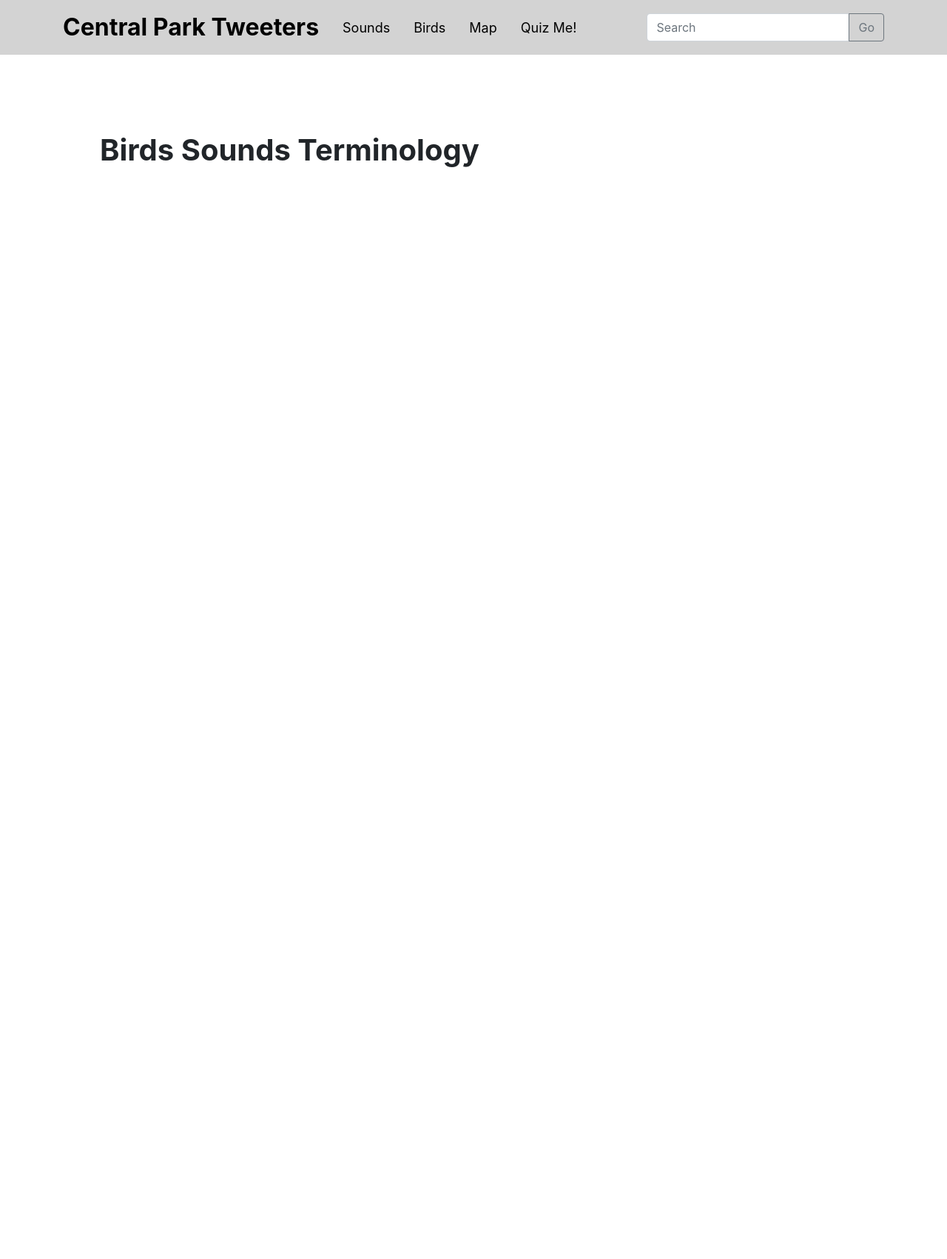
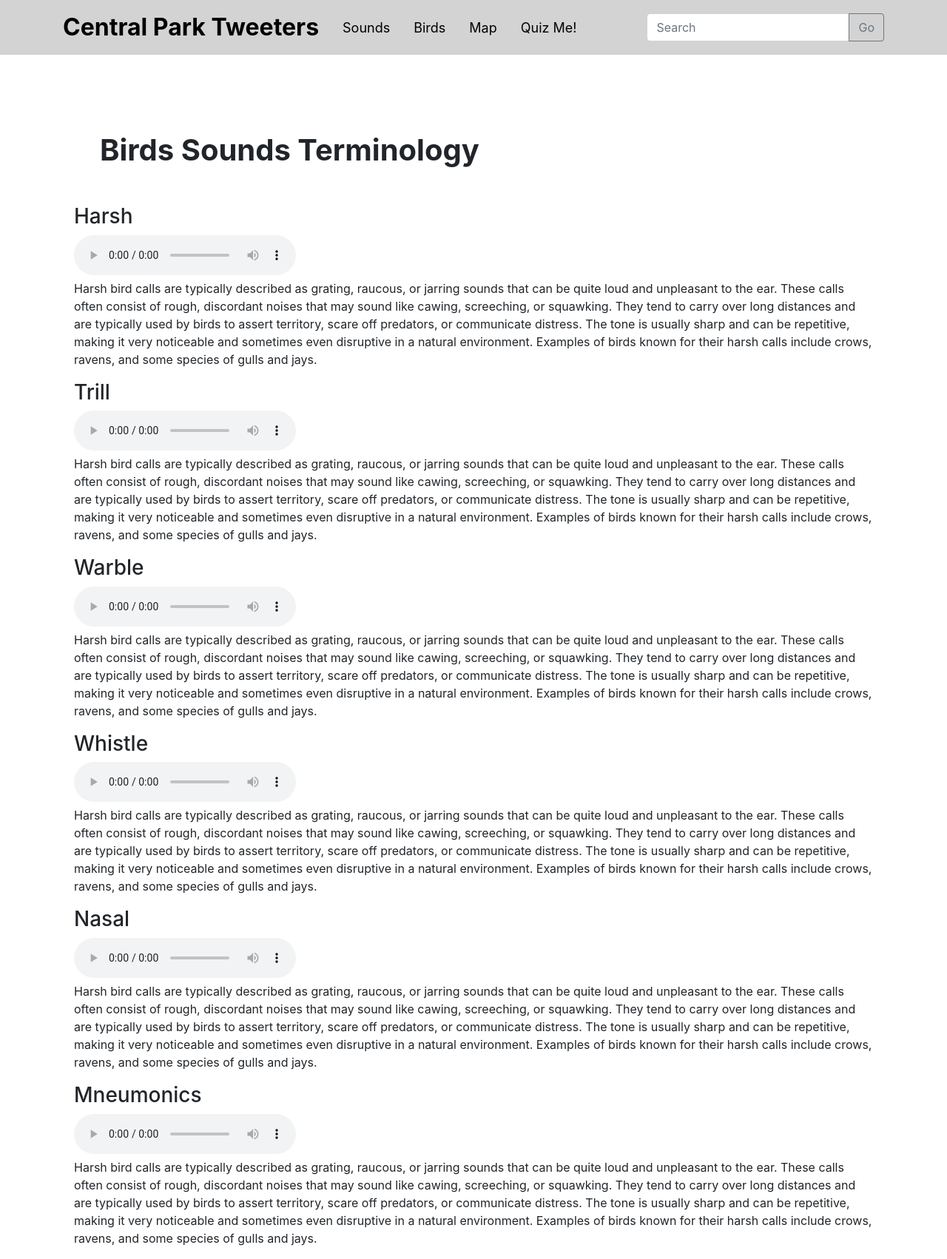
Before and after one commit to elifia-muthia/central-park-tweeters, a Flask app: page /sound in a window 1280 px wide. Shown: the whole page at 74% size. Before the commit the page ends 226 px from the top, so only its background shows below. Run offline with Flask 3, Linux system fonts and the light colour scheme; some libraries are stand-ins or nearby versions.

Commit message:
made birds sounds page

```diff
--- a/server.py
+++ b/server.py
@@ -204,42 +204,42 @@ bird_terminology = [
       "id": "1",
       "type" : "Tone",
       "title" : "Harsh",
-      "sound" : "/media/audio/american_crow.mp3",
+      "sound" : "/static/media/audio/american_crow.mp3",
       "info" : "Harsh bird calls are typically described as grating, raucous, or jarring sounds that can be quite loud and unpleasant to the ear. These calls often consist of rough, discordant noises that may sound like cawing, screeching, or squawking. They tend to carry over long distances and are typically used by birds to assert territory, scare off predators, or communicate distress. The tone is usually sharp and can be repetitive, making it very noticeable and sometimes even disruptive in a natural environment. Examples of birds known for their harsh calls include crows, ravens, and some species of gulls and jays."
    },
    {
       "id": "2",
       "type" : "Tone",
       "title" : "Trill",
-      "sound" : "/media/audio/trill.mp3",
+      "sound" : "/static/media/audio/trill.mp3",
       "info" : "Harsh bird calls are typically described as grating, raucous, or jarring sounds that can be quite loud and unpleasant to the ear. These calls often consist of rough, discordant noises that may sound like cawing, screeching, or squawking. They tend to carry over long distances and are typically used by birds to assert territory, scare off predators, or communicate distress. The tone is usually sharp and can be repetitive, making it very noticeable and sometimes even disruptive in a natural environment. Examples of birds known for their harsh calls include crows, ravens, and some species of gulls and jays."
    },
    {
       "id": "3",
       "type" : "Tone",
       "title" : "Warble",
-      "sound" : "/media/audio/warble.mp3",
+      "sound" : "/static/media/audio/warble.mp3",
       "info" : "Harsh bird calls are typically described as grating, raucous, or jarring sounds that can be quite loud and unpleasant to the ear. These calls often consist of rough, discordant noises that may sound like cawing, screeching, or squawking. They tend to carry over long distances and are typically used by birds to assert territory, scare off predators, or communicate distress. The tone is usually sharp and can be repetitive, making it very noticeable and sometimes even disruptive in a natural environment. Examples of birds known for their harsh calls include crows, ravens, and some species of gulls and jays."
    },
    {
       "id": "4",
       "type" : "Tone",
       "title" : "Whistle",
-      "sound" : "/media/audio/whistle.mp3",
+      "sound" : "/static/media/audio/whistle.mp3",
       "info" : "Harsh bird calls are typically described as grating, raucous, or jarring sounds that can be quite loud and unpleasant to the ear. These calls often consist of rough, discordant noises that may sound like cawing, screeching, or squawking. They tend to carry over long distances and are typically used by birds to assert territory, scare off predators, or communicate distress. The tone is usually sharp and can be repetitive, making it very noticeable and sometimes even disruptive in a natural environment. Examples of birds known for their harsh calls include crows, ravens, and some species of gulls and jays."
    },
    {
       "id": "5",
       "type" : "Tone",
       "title" : "Nasal",
-      "sound" : "/media/audio/nasal.mp3",
+      "sound" : "/static/media/audio/nasal.mp3",
       "info" : "Harsh bird calls are typically described as grating, raucous, or jarring sounds that can be quite loud and unpleasant to the ear. These calls often consist of rough, discordant noises that may sound like cawing, screeching, or squawking. They tend to carry over long distances and are typically used by birds to assert territory, scare off predators, or communicate distress. The tone is usually sharp and can be repetitive, making it very noticeable and sometimes even disruptive in a natural environment. Examples of birds known for their harsh calls include crows, ravens, and some species of gulls and jays."
    },
    {
       "id": "6",
       "type" : "Tone",
       "title" : "Mneumonics",
-      "sound" : "/media/audio/mneumonics.mp3",
+      "sound" : "/static/media/audio/mneumonic.mp3",
       "info" : "Harsh bird calls are typically described as grating, raucous, or jarring sounds that can be quite loud and unpleasant to the ear. These calls often consist of rough, discordant noises that may sound like cawing, screeching, or squawking. They tend to carry over long distances and are typically used by birds to assert territory, scare off predators, or communicate distress. The tone is usually sharp and can be repetitive, making it very noticeable and sometimes even disruptive in a natural environment. Examples of birds known for their harsh calls include crows, ravens, and some species of gulls and jays."
    }
 ]
--- a/static/bird_sounds.js
+++ b/static/bird_sounds.js
@@ -5,19 +5,24 @@ $(document).ready(function() {
 
 function show_results(results) {
     $.each(results, function(index, bird) {
-        var row = $('<tr>')
-            .attr('data-id', bird.id)
-            .append(
-                $('<td>').text(bird.name),
-                $('<td>').text(bird.season)
-            )
-            .click(function() {
-                window.location.href = '/view/' + $(this).data('id');
-            });
+        console.log(bird)
+        // Create a container for each bird
+        var birdDiv = $('<div>').addClass('bird-tone');
 
-        $('table tbody').append(row);
+        // Add the title
+        birdDiv.append($('<h3>').text(bird.title));
+
+        // Add the audio player if a sound file is available
+        if (bird.sound) {
+            var audioHtml = '<audio controls><source src="' + bird.sound + '" type="audio/mpeg">Your browser does not support the audio element.</audio>';
+            birdDiv.append($(audioHtml));
+        }
+
+        if (bird.info) {
+            birdDiv.append($('<p>').text(bird.info));
+        }
+
+        // Append this bird's div to the main container
+        $('#tone').append(birdDiv);
     });
-
-
-
 }
--- a/templates/bird_sounds.html
+++ b/templates/bird_sounds.html
@@ -1,6 +1,8 @@
 {% extends "layout.html" %}
 
 {% block content %}
+
+<script type="text/javascript" src="{{ url_for('static', filename = 'bird_sounds.js') }}"></script>
 
 <script>
     let results = {{results|tojson}}
@@ -11,10 +13,9 @@
     <div class = "col-md-12">
         <div class = "row map-header">
            <strong>Birds Sounds Terminology </strong>
+        </div>
 
-
-
-        </div>
+        <div id="tone"></div>
     </div>
 </body>
 
--- a/templates/map_birds.html
+++ b/templates/map_birds.html
@@ -35,6 +35,4 @@
 </body>
 
 
-
-
 {% endblock %}
```
